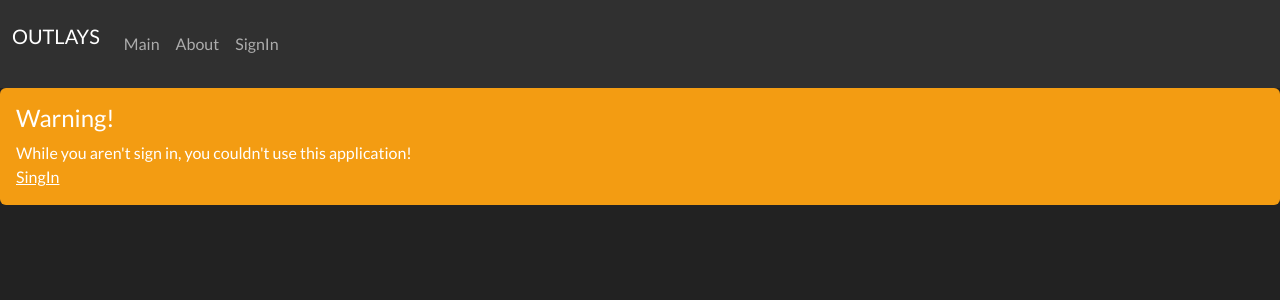
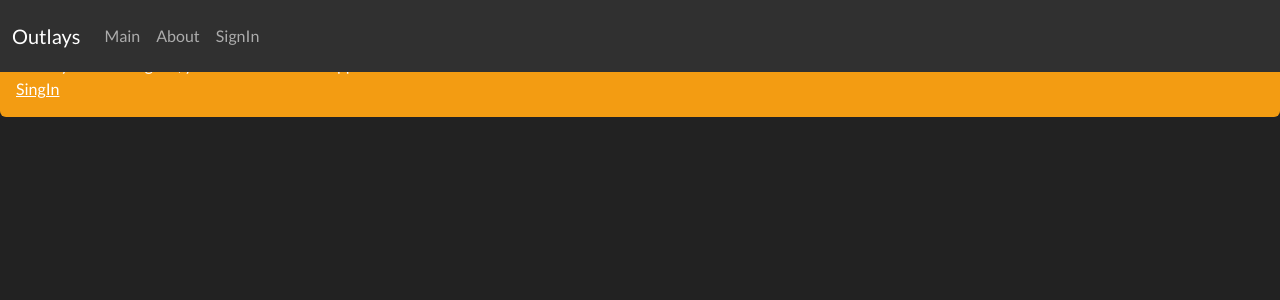
Before and after one commit to SergeyAkkuratov/OTUS_homework_lesson47, a React app: page / in a window 1280 px wide. Shown: the top 300 px of the page. Built offline with nearby package versions, Linux system fonts and the light colour scheme; no server answers.

Commit message:
Fix navbar

```diff
--- a/package.json
+++ b/package.json
@@ -7,7 +7,7 @@
         "lint": "prettier --check . && eslint . --ext .js,.ts",
         "lint:fix": "prettier --write . && eslint . --fix",
         "build": "webpack --mode production",
-        "start": "webpack serve --open --mode development"
+        "start": "webpack serve --mode development"
     },
     "repository": {
         "type": "git",
@@ -24,7 +24,6 @@
         "@babel/preset-env": "^7.24.4",
         "@babel/preset-react": "^7.24.7",
         "@babel/preset-typescript": "^7.24.1",
-        "@chromatic-com/storybook": "^1.5.0",
         "@eslint/js": "^9.0.0",
         "@testing-library/dom": "^10.1.0",
         "@testing-library/jest-dom": "^6.4.6",
@@ -33,7 +32,7 @@
         "@types/react": "^18.3.3",
         "@types/react-dom": "^18.3.0",
         "babel-loader": "^9.1.3",
-        "css-loader": "^6.10.0",
+        "css-loader": "^6.11.0",
         "eslint": "^8.57.0",
         "eslint-config-airbnb-base": "^15.0.0",
         "eslint-config-prettier": "^9.1.0",
@@ -61,6 +60,7 @@
         "*.{js,ts,css,md,yml}": "prettier --write"
     },
     "dependencies": {
+        "@popperjs/core": "^2.11.8",
         "@reduxjs/toolkit": "^2.2.6",
         "bootswatch": "^5.3.3",
         "firebase": "^10.12.3",
--- a/src/components/Header/Header.tsx
+++ b/src/components/Header/Header.tsx
@@ -7,21 +7,21 @@ export default function Header() {
     const userEmail = useAppSelector((state) => state.User.email);
     return (
         <>
-            <nav className="navbar navbar-expand-lg bg-dark" data-bs-theme="dark">
+            <nav className="navbar navbar-expand-lg bg-dark fixed-top" data-bs-theme="dark">
                 <div className="container-fluid">
-                    <p className="navbar-brand">OUTLAYS</p>
+                    <a className="navbar-brand" href={`${PREFIX}/`}>Outlays</a>
                     <button
                         className="navbar-toggler"
                         type="button"
                         data-bs-toggle="collapse"
-                        data-bs-target="#navbarColor02"
-                        aria-controls="navbarColor02"
+                        data-bs-target="#navbar"
+                        aria-controls="navbar"
                         aria-expanded="false"
                         aria-label="Toggle navigation"
                     >
                         <span className="navbar-toggler-icon"></span>
                     </button>
-                    <div className="collapse navbar-collapse" id="navbarColor02">
+                    <div className="collapse navbar-collapse" id="navbar">
                         <ul className="navbar-nav me-auto">
                             <li className="nav-item">
                                 <Link className="nav-link" to={`${PREFIX}/`}>
--- a/src/index.html
+++ b/src/index.html
@@ -7,5 +7,6 @@
     </head>
     <body>
         <div id="app"></div>
+        <script src="https://cdn.jsdelivr.net/npm/bootstrap@5.0.2/dist/js/bootstrap.bundle.min.js" integrity="sha384-MrcW6ZMFYlzcLA8Nl+NtUVF0sA7MsXsP1UyJoMp4YLEuNSfAP+JcXn/tWtIaxVXM" crossorigin="anonymous"></script>
     </body>
 </html>
```
Also changed, not shown: 1 other file (tests, documents, lock files or other folders).
